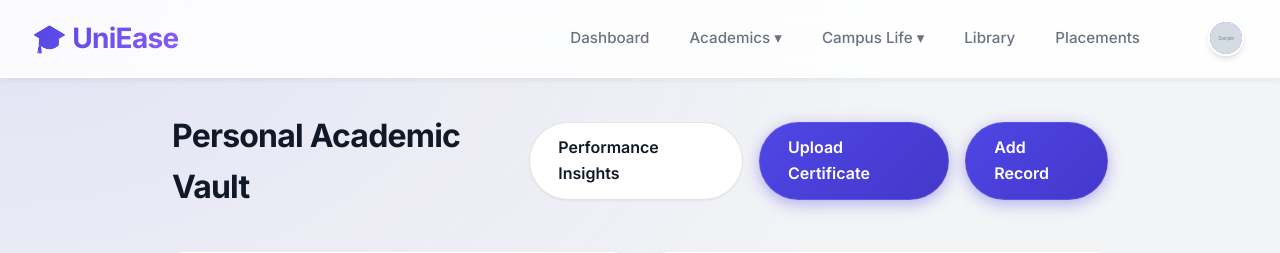
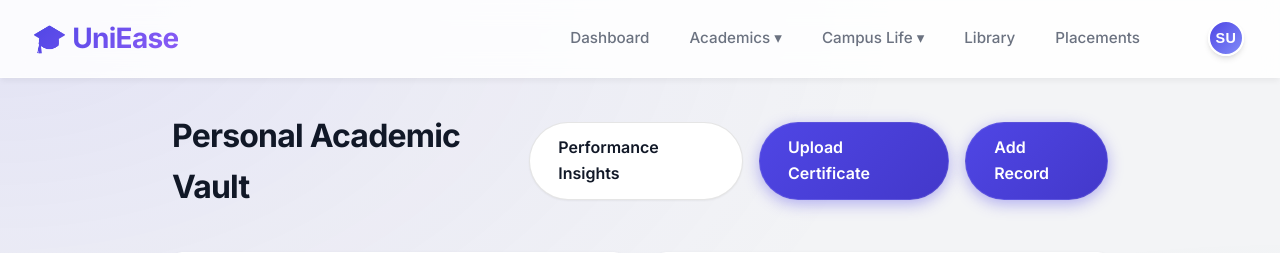
Before and after one commit to Mahendra2238/UniEase-unified-smart-campus-life-and-academic-assistant, a Django app: page /vault/ in a window 1280 px wide. Shown: the top 253 px of the page. Run offline with Django 5.2, Linux system fonts and the light colour scheme; a user stored in the database is signed in; tables that the repository leaves empty hold one stand-in row (values such as "Sample post"); grey boxes marked "Sample" are stand-in pictures.

Commit message:
UI Simplification: Removed profile picture support, using initials-only avatar

```diff
--- a/templates/base.html
+++ b/templates/base.html
@@ -60,11 +60,7 @@
                 <div class="nav-profile-dropdown" id="profileDropdown">
                     <button class="nav-profile-trigger" id="profileBtn">
                         <div class="nav-avatar-circle">
-                            {% if user.profile.profile_picture %}
-                            <img src="{{ user.profile.profile_picture.url }}" alt="Avatar" class="avatar-img">
-                            {% else %}
                             <span class="avatar-initials">{{ user.first_name|first }}{{ user.last_name|first }}</span>
-                            {% endif %}
                         </div>
                     </button>
 
```
